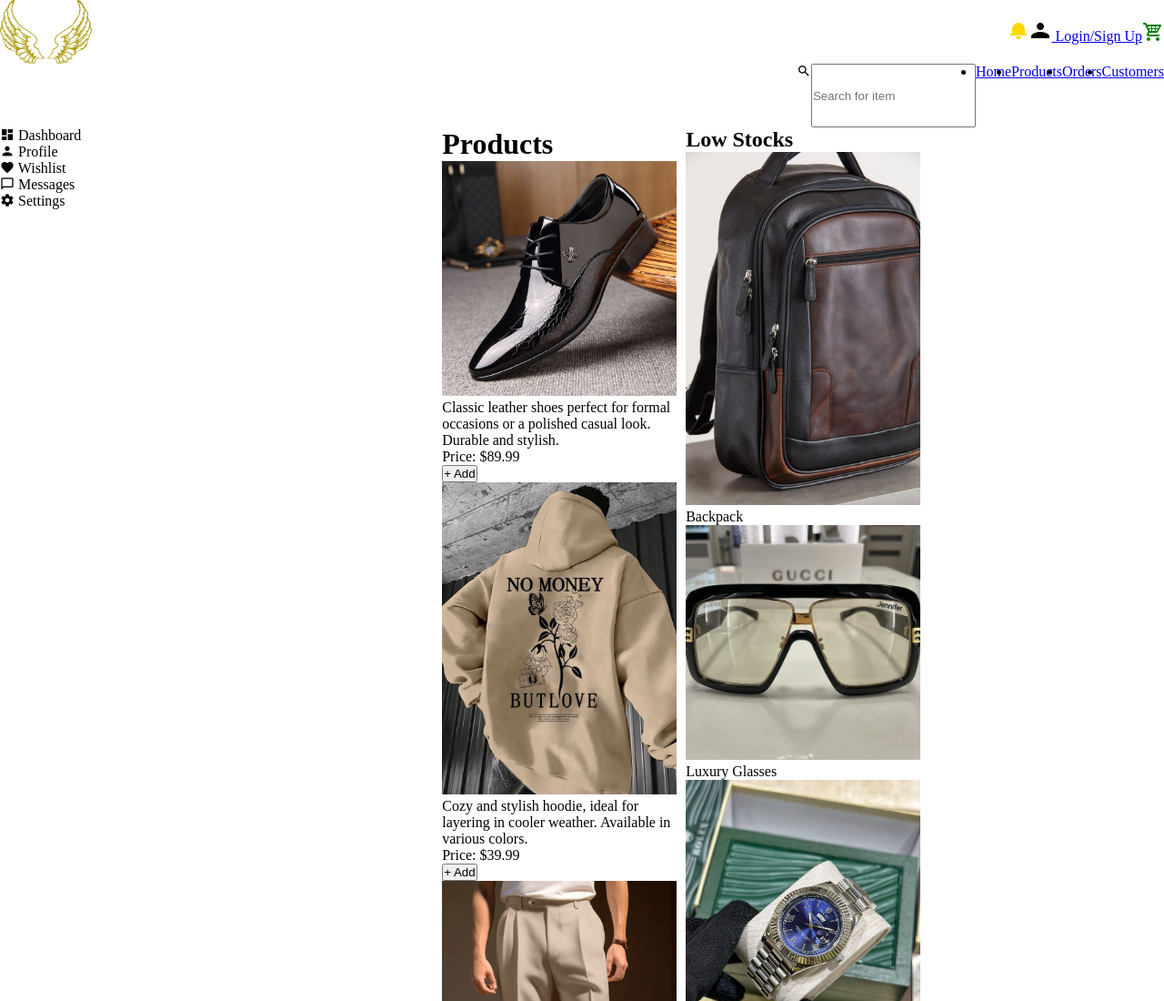
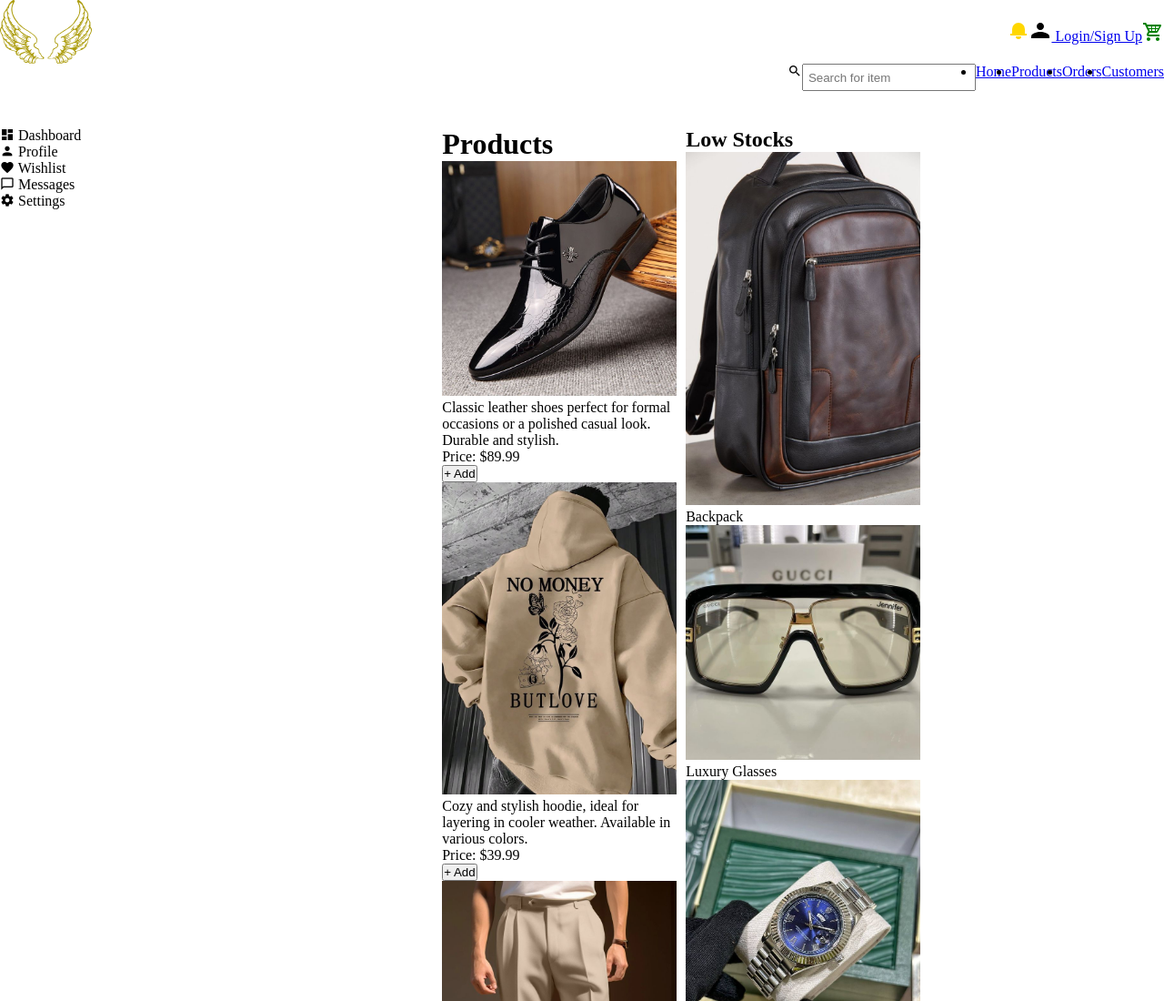
Before and after one commit to Eagle-lucid/aquila-board, a plain HTML site: page index.html in a window 1280 px wide. Shown: the top 1100 px of the page at 91% size. Drawn offline with Linux system fonts and the light colour scheme.

Commit message:
fix: i solved the problem by adding a flex 0 1 auto (prevent from growing) on my input element

```diff
--- a/style.css
+++ b/style.css
@@ -37,7 +37,27 @@ nav {
     display: flex;
     justify-content: flex-end;
 }
-
+nav input {
+    height: 30px;
+    padding: 5px;
+    margin: 0;
+    box-sizing: border-box;
+    flex: 0 1 auto;
+}
+nav input {
+    height: 30px;
+    padding: 5px;
+    margin: 0;
+    box-sizing: border-box;
+    flex: 0 1 auto;
+}
+nav input {
+    height: 30px;
+    padding: 5px;
+    margin: 0;
+    box-sizing: border-box;
+    flex: 0 1 auto;
+}
 .nav-list{
    display: flex;
 }
```
